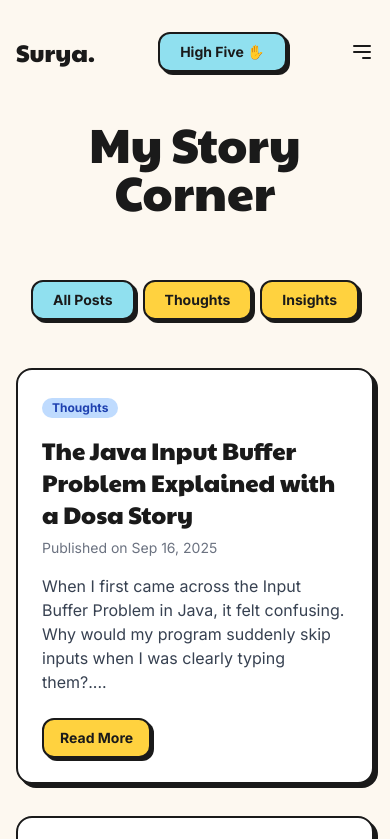
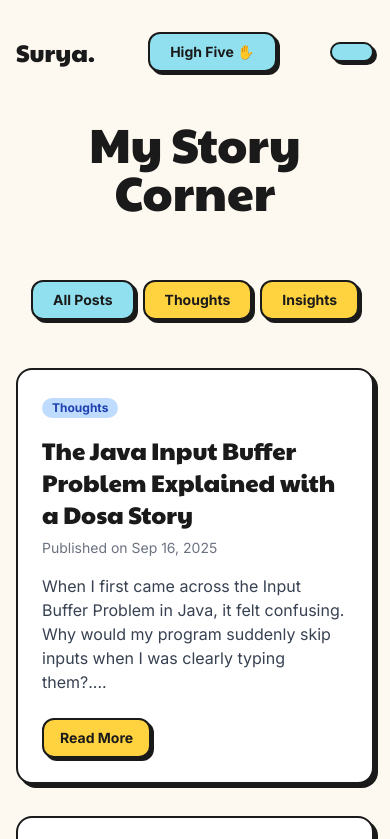
Before and after one commit to Pranav3782/Surya, a plain HTML site: page blog.html in a window 390 px wide. Shown: the top 839 px of the page. Drawn offline with nearby package versions, Linux system fonts and the light colour scheme.

Commit message:
Update blog.html

```diff
--- a/blog.html
+++ b/blog.html
@@ -32,7 +32,7 @@
             <a href="index.html#contact" class="filter-btn custom-btn custom-btn-secondary text-sm md:text-base font-bold py-2 px-5">High Five ✋</a>
             <!-- Mobile Menu Button -->
             <button id="mobile-menu-btn" class="md:hidden z-30">
-                <svg class="w-6 h-6" fill="none" stroke="currentColor" viewBox="0 0 24 24" xmlns="http://www.w3.org/2000/svg"><path stroke-linecap="round" stroke-linejoin="round" stroke-width="2" d="M4 6h16M4 12h16m-7 6h7"></path></svg>
+                <svg class="filter-btn custom-btn custom-btn-secondary text-sm md:text-base font-bold py-2 px-5" fill="none" stroke="currentColor" viewBox="0 0 24 24" xmlns="http://www.w3.org/2000/svg"><path stroke-linecap="round" stroke-linejoin="round" stroke-width="2" d="M4 6h16M4 12h16m-7 6h7"></path></svg>
             </button>
         </header>
 
```
